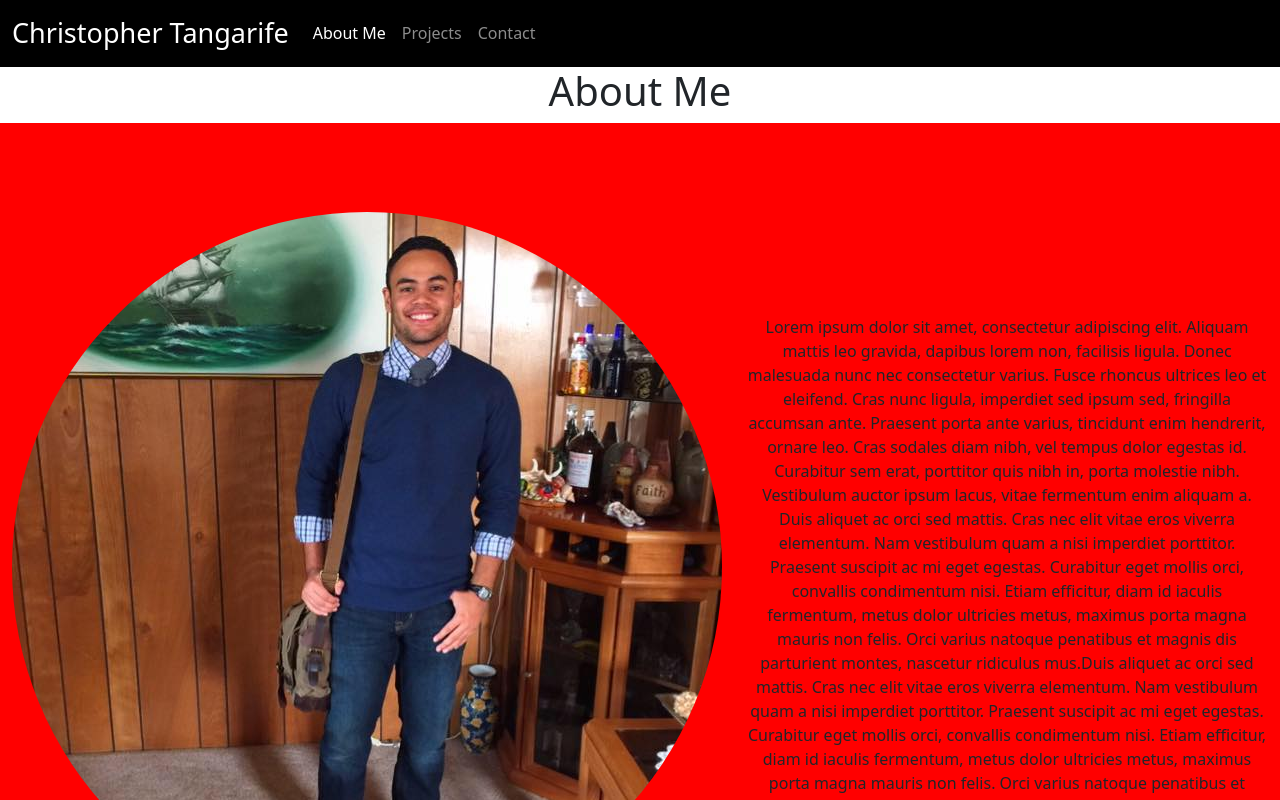
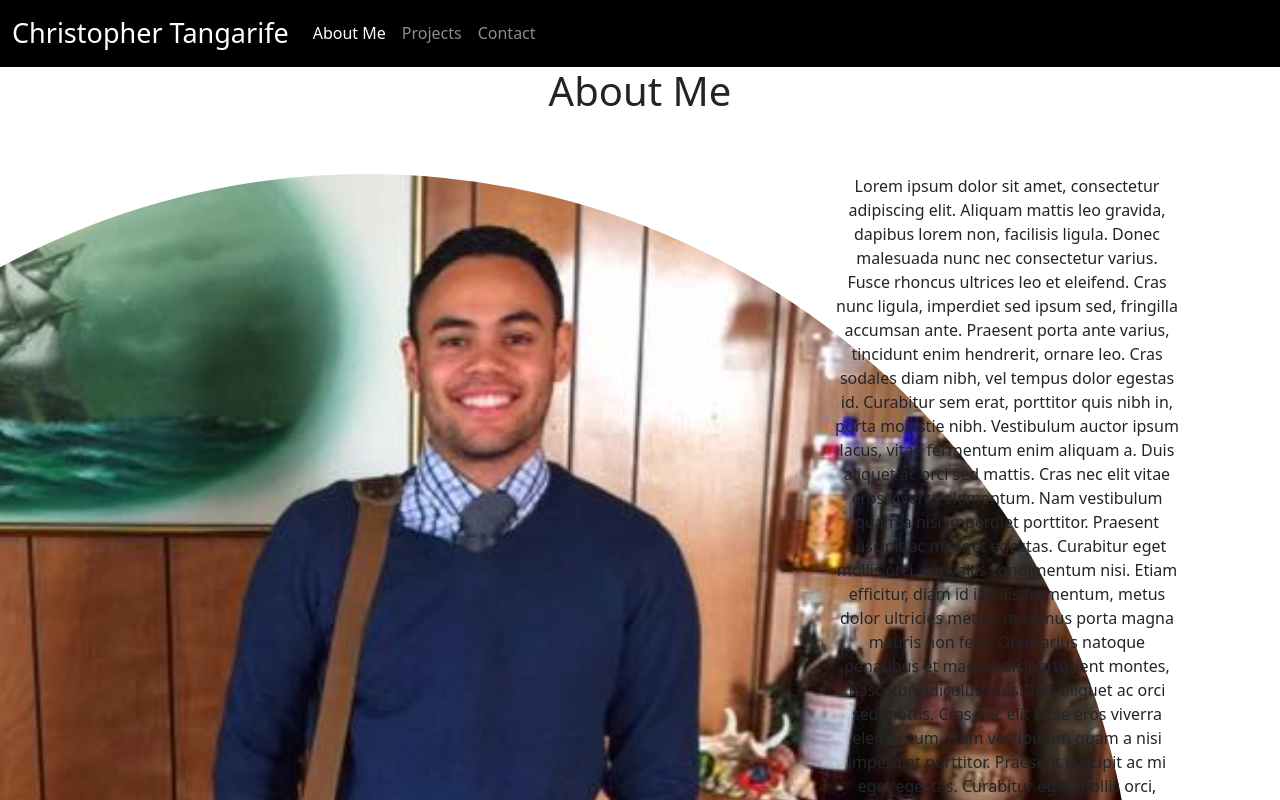
Before and after one commit to ChrisCodes54/my-portfolio, a React (Create React App) app: page / in a window 1280 px wide. Shown: the top 800 px of the page. Built offline with nearby package versions, Linux system fonts and the light colour scheme.

Commit message:
layout changes to about me section

```diff
--- a/src/pages/About/index.js
+++ b/src/pages/About/index.js
@@ -9,7 +9,9 @@ import './style.css'
 export default function About() {
 	return (
 		<main id="main-aboutme">
+
 			<h1 id="aboutme-header">About Me</h1>
+
 		<Transitions>
 			<Container fluid id='aboutme-container'>
 
@@ -41,6 +43,29 @@ export default function About() {
 						nisi. Etiam efficitur, diam id iaculis fermentum, metus
 						dolor ultricies metus, maximus porta magna mauris non felis.
 						Orci varius natoque penatibus et magnis dis parturient
+						montes, nascetur ridiculus mus.Lorem ipsum dolor sit amet, consectetur adipiscing elit.
+						Aliquam mattis leo gravida, dapibus lorem non, facilisis
+						ligula. Donec malesuada nunc nec consectetur varius. Fusce
+						rhoncus ultrices leo et eleifend. Cras nunc ligula,
+						imperdiet sed ipsum sed, fringilla accumsan ante. Praesent
+						porta ante varius, tincidunt enim hendrerit, ornare leo.
+						Cras sodales diam nibh, vel tempus dolor egestas id.
+						Curabitur sem erat, porttitor quis nibh in, porta molestie
+						nibh. Vestibulum auctor ipsum lacus, vitae fermentum enim
+						aliquam a. Duis aliquet ac orci sed mattis. Cras nec elit
+						vitae eros viverra elementum. Nam vestibulum quam a nisi
+						imperdiet porttitor. Praesent suscipit ac mi eget egestas.
+						Curabitur eget mollis orci, convallis condimentum nisi.
+						Etiam efficitur, diam id iaculis fermentum, metus dolor
+						ultricies metus, maximus porta magna mauris non felis. Orci
+						varius natoque penatibus et magnis dis parturient montes,
+						nascetur ridiculus mus.Duis aliquet ac orci sed mattis. Cras
+						nec elit vitae eros viverra elementum. Nam vestibulum quam a
+						nisi imperdiet porttitor. Praesent suscipit ac mi eget
+						egestas. Curabitur eget mollis orci, convallis condimentum
+						nisi. Etiam efficitur, diam id iaculis fermentum, metus
+						dolor ultricies metus, maximus porta magna mauris non felis.
+						Orci varius natoque penatibus et magnis dis parturient
 						montes, nascetur ridiculus mus.
 					</Col>
 				</Row>
--- a/src/pages/About/style.css
+++ b/src/pages/About/style.css
@@ -8,6 +8,7 @@
     display: flex;
   align-items: center;
     text-align: center;
+    padding: 0 100px;
 }
 
 #profile-picture {
@@ -16,8 +17,8 @@
 
 
 #aboutme-container {
-    padding-top: 7%;
-    background-color: red;
+    padding-top: 4%;
+
 }
 
 #aboutme-header {
```
